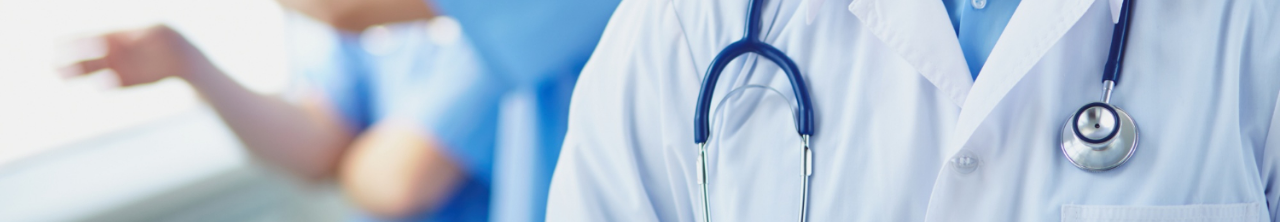
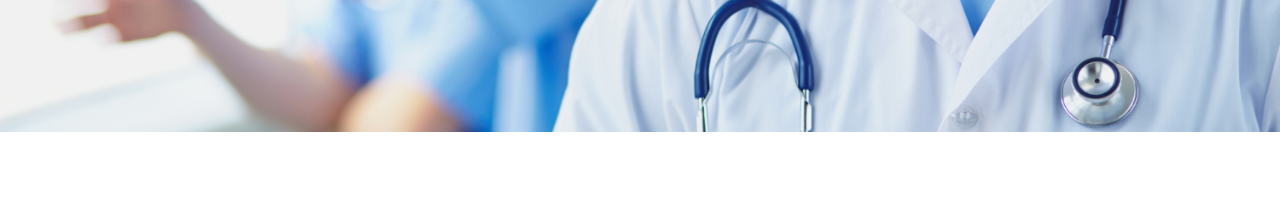
Before and after one commit to Emam-Bokhari/CodeCanvas, a website: page src/index.html in a window 1280 px wide. Shown: the part 668-890 px from the top of the page. After the commit the page ends 800 px from the top, so only its background shows below. Drawn offline with Linux system fonts and the light colour scheme.

Commit message:
fix banner image position

```diff
--- a/src/index.html
+++ b/src/index.html
@@ -11,6 +11,13 @@
         crossorigin="anonymous" referrerpolicy="no-referrer" />
     <!-- Tailwind css output -->
     <link rel="stylesheet" href="output.css">
+    <style>
+        @media (min-width: 1200px) {
+            .img {
+                height: calc(100vh - 90px)
+            }
+        }
+    </style>
 </head>
 
 <body>
@@ -85,9 +92,8 @@
                     <i class="fa-solid fa-arrow-right-long text-[12px] ml-2"></i></button>
             </div>
             <!-- Banner Image -->
-            <img class="w-full h-[500px] lg:h-[800px] object-cover" src="../assets/image/581.jpg" alt="">
+            <img class="w-full h-[500px]  object-cover object-center img" src="../assets/image/581.jpg" alt="">
         </div>
-
         <!-- End Banner -->
 
     </header>
```
Also changed, not shown: src/output.css.
